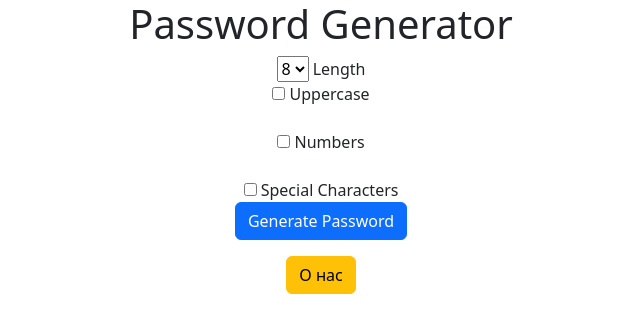
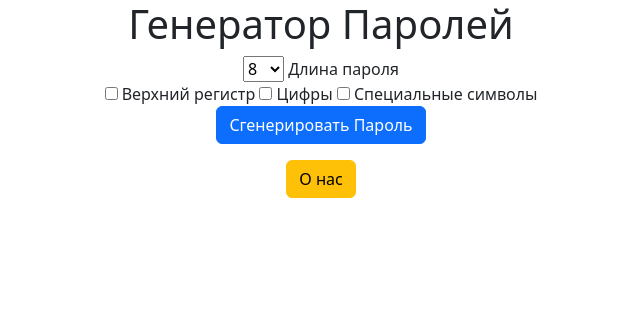
Before and after one commit to AsigakaPython/Django-Password-Generator, a Django app: page / in a window 1280 px wide. Shown: the top 333 px of the page, without its empty margins (319-959 px from the left). Run offline with Django 4.2, Linux system fonts and the light colour scheme.

Commit message:
rename + update pass

```diff
--- a/password_generator/generator/templates/generator/home.html
+++ b/password_generator/generator/templates/generator/home.html
@@ -8,7 +8,7 @@
 </head>
 <body>
     <div class="container text-center">
-        <h1>Password Generator</h1>
+        <h1>Генератор Паролей</h1>
 
         <form action="{% url 'password' %}">
             <select name="length">
@@ -16,19 +16,19 @@
                 <option value="7">7</option>
                 <option value="8" selected="selected">8</option>
                 <option value="9">9</option>
-            </select> Length
+                <option value="10">10</option>
+                <option value="11">11</option>
+                <option value="12">12</option>
+                <option value="13">13</option>
+            </select> Длина пароля
 
             <br>
-                <input type="checkbox" name="uppercase"> Uppercase
-            <br>
-            <br>
-                <input type="checkbox" name="numbers"> Numbers
-            <br>
-            <br>
-                <input type="checkbox" name="specials"> Special Characters
+                <input type="checkbox" name="uppercase"> Верхний регистр
+                <input type="checkbox" name="numbers"> Цифры
+                <input type="checkbox" name="specials"> Специальные символы
             <br>
 
-            <input type="submit" value="Generate Password" class="btn btn-primary">
+            <input type="submit" value="Сгенерировать Пароль" class="btn btn-primary">
         </form>
         <a href="{% url 'about' %}" class="btn btn-warning">О нас</a>
     </div>
```
Also changed, not shown: password_generator/generator/templates/generator/password.html (+9 -2 lines).
